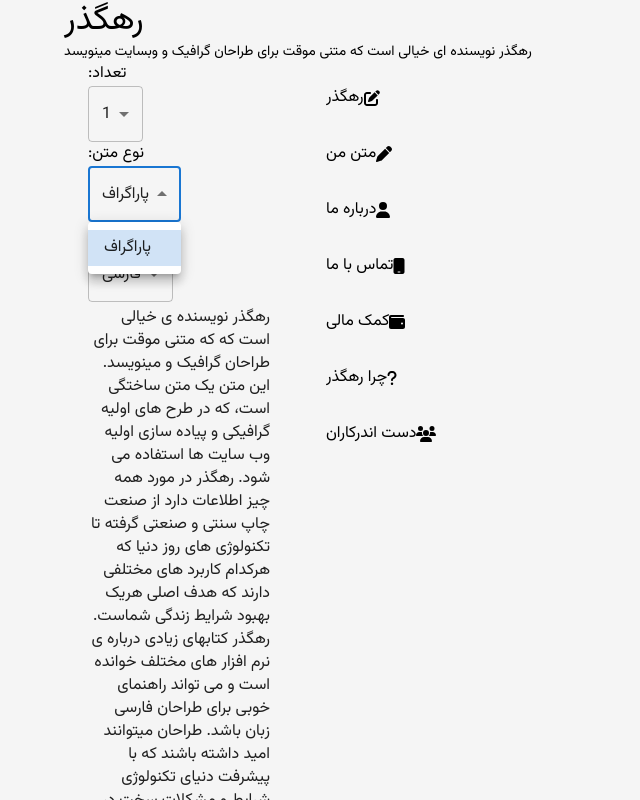
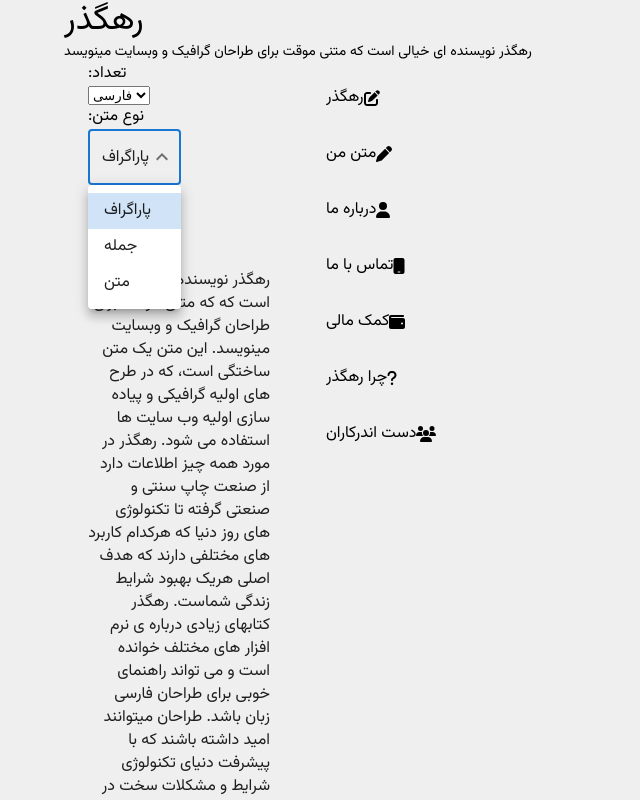
Before and after one commit to Mizfa-Tech/Rahgozar, a Next.js app: page / in a window 1280 px wide. Both pictures are taken after a click on the element "پاراگراف". Shown: the top 800 px of the page, without its empty margins (0-640 px from the left). Built offline with nearby package versions, Linux system fonts and the light colour scheme.

Commit message:
fix Rahgozar Page

```diff
--- a/components/textContainer.tsx
+++ b/components/textContainer.tsx
@@ -1,17 +1,51 @@
 import { Typography, Container, Input, Select, MenuItem } from "@mui/material";
 import Button from "@mui/material/Button";
 import Grid2 from "@mui/material/Unstable_Grid2/Grid2";
-import { faChevronDown } from "@fortawesome/free-solid-svg-icons";
-import { FontAwesomeIcon } from "@fortawesome/react-fontawesome";
+import KeyboardArrowDownIcon from '@mui/icons-material/KeyboardArrowDown';
 import CopyToClipboard from "react-copy-to-clipboard";
 import { useState } from "react";
 import axios from "axios";
+// import { makeStyles } from '@material-ui/core/styles';
+// import InputLabel from '@material-ui/core/InputLabel';
+// import MenuItem from '@material-ui/core/MenuItem';
+// import FormControl from '@material-ui/core/FormControl';
+// import Select from '@material-ui/core/Select';
+// import { makeStyles } from "@mui/material/styles";
+
+
+
+// const useStyles = makeStyles((theme: any) => ({
+//   formControl: {
+//     margin: theme.spacing(1),
+//     minWidth: 120,
+//   },
+//   selectEmpty: {
+//     marginTop: theme.spacing(2),
+//   },
+//   icon:{
+//     left:0
+//   },
+//   iconOpen:{
+//     transform:'none'
+//   },
+//   formControlLabel:{
+//     left:24
+//   },
+//   selectSelect:{
+//     paddingLeft:'24px'
+//   }
+// }));
+
+
 
 export default function TextContainer() {
   const [value, setValue] = useState(
-    "رهگذر نویسنده ی خیالی است که که متنی موقت برای طراحان گرافیک و مینویسد. این متن یک متن ساختگی است، که در طرح های اولیه گرافیکی و پیاده سازی اولیه وب سایت ها استفاده می شود. رهگذر در مورد همه چیز اطلاعات دارد از صنعت چاپ سنتی و صنعتی گرفته تا تکنولوژی های روز دنیا که هرکدام کاربرد های مختلفی دارند که هدف اصلی هریک بهبود شرایط زندگی شماست. رهگذر کتابهای زیادی درباره ی نرم افزار های مختلف خوانده است و می تواند راهنمای خوبی برای طراحان فارسی زبان باشد. طراحان میتوانند امید داشته باشند که با پیشرفت دنیای تکنولوژی شرایط و مشکلات سخت در حوزه ی کاریشان به پایان برسد"
+    "رهگذر نویسنده ی خیالی است که که متنی موقت برای طراحان گرافیک و وبسایت مینویسد. این متن یک متن ساختگی است، که در طرح های اولیه گرافیکی و پیاده سازی اولیه وب سایت ها استفاده می شود. رهگذر در مورد همه چیز اطلاعات دارد از صنعت چاپ سنتی و صنعتی گرفته تا تکنولوژی های روز دنیا که هرکدام کاربرد های مختلفی دارند که هدف اصلی هریک بهبود شرایط زندگی شماست. رهگذر کتابهای زیادی درباره ی نرم افزار های مختلف خوانده است و می تواند راهنمای خوبی برای طراحان فارسی زبان باشد. طراحان میتوانند امید داشته باشند که با پیشرفت دنیای تکنولوژی شرایط و مشکلات سخت در حوزه ی کاریشان به پایان برسد"
   );
-  const [ select, setSelect ] = useState("");
+  const [ text, setText ] = useState("");
+  const [ language, setLanguage ] = useState("");
+  const [ number, setNumber ] = useState("");
+  // const classes = useStyles();
 
 
 
@@ -34,38 +68,69 @@ export default function TextContainer() {
       });
   }
 
+  function makeSentence() {
+    let text = "";
+    value.split(".").map((val, index) => {
+      text += `.${val} \n`;
+      console.log(val);
+    });
+    setValue(text);
+  }
+
+  function makeParagraph() {
+    setValue(
+      "رهگذر نویسنده ی خیالی است که که متنی موقت برای طراحان گرافیک و مینویسد. این متن یک متن ساختگی است، که در طرح های اولیه گرافیکی و پیاده سازی اولیه وب سایت ها استفاده می شود. رهگذر در مورد همه چیز اطلاعات دارد از صنعت چاپ سنتی و صنعتی گرفته تا تکنولوژی های روز دنیا که هرکدام کاربرد های مختلفی دارند که هدف اصلی هریک بهبود شرایط زندگی شماست. رهگذر کتابهای زیادی درباره ی نرم افزار های مختلف خوانده است و می تواند راهنمای خوبی برای طراحان فارسی زبان باشد. طراحان میتوانند امید داشته باشند که با پیشرفت دنیای تکنولوژی شرایط و مشکلات سخت در حوزه ی کاریشان به پایان برسد"
+    );
+  }
+
 
 
 
   return (
     <Grid2 className="bg-white rounded-xl w-full md:w-[80%] m-auto text-gray-400 py-4 shadow-md">
       <Container>
-        <Grid2 className="flex justify-end border-b border-solid border-gray-400 border-x-0 border-t-0 pb-6 pt-4">
-          <Grid2 className="text-right w-20 md:w-28">
-            <Typography className="text-black">:تعداد</Typography>
-            <Select value={select} onChange={(e) => setSelect(e.target.value)} displayEmpty
-            inputProps={{"className":"py-0 border-0 flex justify-between text-left"}}
-            className="bg-gray-100 text-gray-500 w-full py-1 mt-1 flex justify-start rounded-lg border-0 select" >
-              <MenuItem value="">
-                1
+        <Grid2 className="flex justify-between sm:justify-end border-b border-solid border-gray-400 border-x-0 border-t-0 pb-6 pt-[0.9rem]">
+          <Grid2 className="text-right w-full sm:w-28">
+            <Typography className="text-neutral-800">:تعداد</Typography>
+            {/* <Select value={number} onChange={(e) => setNumber(e.target.value)} displayEmpty */}
+            {/* sx={{ boxShadow: 'none', '.MuiOutlinedInput-notchedOutline': { border: 0 } }} */}
+            {/* inputProps={{"className":"py-0 flex justify-between text-left flex-row-reverse"}} */}
+            {/* className="bg-[#efefef] text-gray-500 w-full py-1 mt-1 flex justify-start flex-row-reverse rounded-lg"  */}
+            {/* IconComponent = {KeyboardArrowDownIcon} > */}
+              {/* <MenuItem value=""> */}
+                {/* 1 */}
+              {/* </MenuItem> */}
+            {/* </Select>  */}
+            <select className="flex justify-start flex-row-reverse">
+              <option>فارسی</option>
+            </select>
+          </Grid2>
+          <Grid2 className="w-full text-right mx-2 sm:mx-4 sm:w-28">
+            <Typography className="text-neutral-800">:نوع متن</Typography>
+            <Select value={text} onChange={(e) => setText(e.target.value)} displayEmpty dir="rtl"
+            sx={{ boxShadow: 'none', '.MuiOutlinedInput-notchedOutline': { border: 0 } }}
+            inputProps={{"className":"py-0 flex justify-between mainSelect"}}
+            className="bg-[#efefef] text-gray-500 w-full py-1 mt-1 flex justify-start rounded-lg relative left-0"
+            // classes={{icon:classes.icon, iconOpen:classes.iconOpen,select:classes.selectSelect}}
+            IconComponent = {KeyboardArrowDownIcon} >
+              <MenuItem value="" onClick={makeParagraph}>
+                پاراگراف
+              </MenuItem>
+              <MenuItem value="10" onClick={makeSentence}>
+                جمله
+              </MenuItem>
+              <MenuItem value="20">
+                متن
               </MenuItem>
             </Select>
           </Grid2>
-          <Grid2 className="text-right mx-2 md:mx-4 w-20 md:w-28">
-            <Typography className="text-black">:نوع متن</Typography>
-            <Select value={select} onChange={(e) => setSelect(e.target.value)} displayEmpty
-            inputProps={{"className":"py-0 border-none flex justify-between"}}
-            className="bg-gray-100 text-gray-500 w-full py-1 mt-1 flex justify-start rounded-lg border-none select" >
-              <MenuItem value="">
-                پاراگراف
-              </MenuItem>
-            </Select>
-          </Grid2>
-          <Grid2 className="text-right w-20 md:w-28">
-            <Typography className="text-black">:زبان</Typography>
-            <Select value={select} onChange={(e) => setSelect(e.target.value)} displayEmpty
-            inputProps={{"className":"py-0 border-0 flex justify-between text-left"}}
-            className="bg-gray-100 text-gray-500 w-full py-1 mt-1 flex justify-start rounded-lg border-0 select" >
+          <Grid2 className="text-right w-full sm:w-28">
+            <Typography className="text-neutral-800">:زبان</Typography>
+            <Select value={language} onChange={(e) => setLanguage(e.target.value)} displayEmpty
+            sx={{ boxShadow: 'none', '.MuiOutlinedInput-notchedOutline': { border: 0 } }}
+            inputProps={{"className":"py-0 border-0 flex justify-between text-left border-white"}}
+            className="bg-[#efefef] text-gray-500 w-full py-1 mt-1 flex justify-start rounded-lg"
+            IconComponent = {KeyboardArrowDownIcon} >
               <MenuItem value="">
                 فارسی
               </MenuItem>
@@ -74,7 +139,7 @@ export default function TextContainer() {
         </Grid2>
         <Grid2 className="mt-3">
           <Input
-            className="text-gray-500 mt-2 mb-2 w-full border-0 h-auto leading-9 overflow-auto text-right text-sm"
+            className="text-gray-500 mt-2 mb-2 w-full border-0 h-auto leading-7 sm:leading-[2.5rem] overflow-auto text-right text-[0.8rem] flex justify-center items-center"
             value={value}
             onChange={(e) => setValue(e.currentTarget.value)}
             disableUnderline
@@ -82,13 +147,13 @@ export default function TextContainer() {
             readOnly
           />
         </Grid2>
-        <Grid2 className="flex justify-center my-2 md:my-3">
+        <Grid2 className="flex justify-center mt-3 mb-[1rem]">
             <CopyToClipboard text={value}>
-            <Button className="border-solid border-[1px] border-sky-600 bg-white text-sky-600 w-28 rounded-lg">
+              <Button className="border-solid border-[2px] border-[#1D87E2] bg-white text-sky-600 w-28 rounded-lg">
                 کپی متن
               </Button>
             </CopyToClipboard>
-          <Button className="bg-sky-600 text-white w-28 ml-4 rounded-lg"
+            <Button className="bg-[#1D87E2] text-white w-28 ml-4 rounded-lg"
             onClick={fetchFile}>
               دانلود متن
             </Button>
--- a/package.json
+++ b/package.json
@@ -17,7 +17,7 @@
     "@fortawesome/free-solid-svg-icons": "^6.2.1",
     "@fortawesome/react-fontawesome": "^0.2.0",
     "@mui/icons-material": "^5.10.14",
-    "@mui/material": "^5.10.14",
+    "@mui/material": "^5.10.16",
     "@types/node": "18.11.9",
     "@types/react": "18.0.25",
     "@types/react-dom": "18.0.9",
--- a/pages/myText.tsx
+++ b/pages/myText.tsx
@@ -10,7 +10,7 @@ export default function MyText() {
 
   const [number, setNumber] = useState(112);
   const [value, setValue] = useState(
-    "رهگذر نویسنده ی خیالی است که که متنی موقت برای طراحان گرافیک و مینویسد. این متن یک متن ساختگی است، که در طرح های اولیه گرافیکی و پیاده سازی اولیه وب سایت ها استفاده می شود. رهگذر در مورد همه چیز اطلاعات دارد از صنعت چاپ سنتی و صنعتی گرفته تا تکنولوژی های روز دنیا که هرکدام کاربرد های مختلفی دارند که هدف اصلی هریک بهبود شرایط زندگی شماست. رهگذر کتابهای زیادی درباره ی نرم افزار های مختلف خوانده است و می تواند راهنمای خوبی برای طراحان فارسی زبان باشد. طراحان میتوانند امید داشته باشند که با پیشرفت دنیای تکنولوژی شرایط و مشکلات سخت در حوزه ی کاریشان به پایان برسد"
+    "رهگذر نویسنده ی خیالی است که که متنی موقت برای طراحان گرافیک و وبسایت مینویسد. این متن یک متن ساختگی است، که در طرح های اولیه گرافیکی و پیاده سازی اولیه وب سایت ها استفاده می شود. رهگذر در مورد همه چیز اطلاعات دارد از صنعت چاپ سنتی و صنعتی گرفته تا تکنولوژی های روز دنیا که هرکدام کاربرد های مختلفی دارند که هدف اصلی هریک بهبود شرایط زندگی شماست. رهگذر کتابهای زیادی درباره ی نرم افزار های مختلف خوانده است و می تواند راهنمای خوبی برای طراحان فارسی زبان باشد. طراحان میتوانند امید داشته باشند که با پیشرفت دنیای تکنولوژی شرایط و مشکلات سخت در حوزه ی کاریشان به پایان برسد"
   );
 
 
@@ -51,8 +51,7 @@ export default function MyText() {
             <Typography className="text-right text-gray-700">:متن مورد نظر خود را در کادر پایین بنویسید</Typography>
           </Grid2>
           <Grid2>
-            <Input className="text-gray-500 mt-7 mb-3 w-full border-0 h-auto leading-[2.5rem] overflow-auto text-[0.8rem] text-right"  value={value}
-            // onChange={(e) => setValue(e.currentTarget.value)}
+            <Input className="text-gray-500 mt-7 mb-3 w-full border-0 h-auto leading-7 sm:leading-[2.5rem] overflow-auto text-[0.8rem] text-right"  value={value}
             disableUnderline
             multiline
             rows={5}
--- a/styles/globals.css
+++ b/styles/globals.css
@@ -3,7 +3,7 @@ body {
   padding: 0;
   margin: 0;
   font-family: "Vazirmatn, sans-serif";
-  background-color: #f5f5f5;
+  background-color: #efefef;
 }
 
 input {
@@ -16,6 +16,11 @@ textarea {
   width: 100%;
   height: 12rem;
   text-align: right;
+}
+
+.mainSelect > svg {
+  position: absolute;
+  left: 0px;
 }
 
 @font-face {
```
Also changed, not shown: components/layouts/footer/Footer.tsx (+13 -13 lines), components/mobile/drawer/DrawerFooter.tsx (+12 -12 lines), pages/contactUs.tsx (+4 -4 lines), 1 other file (tests, documents, lock files or other folders). Lines whose indentation alone changed are shown as unchanged.
